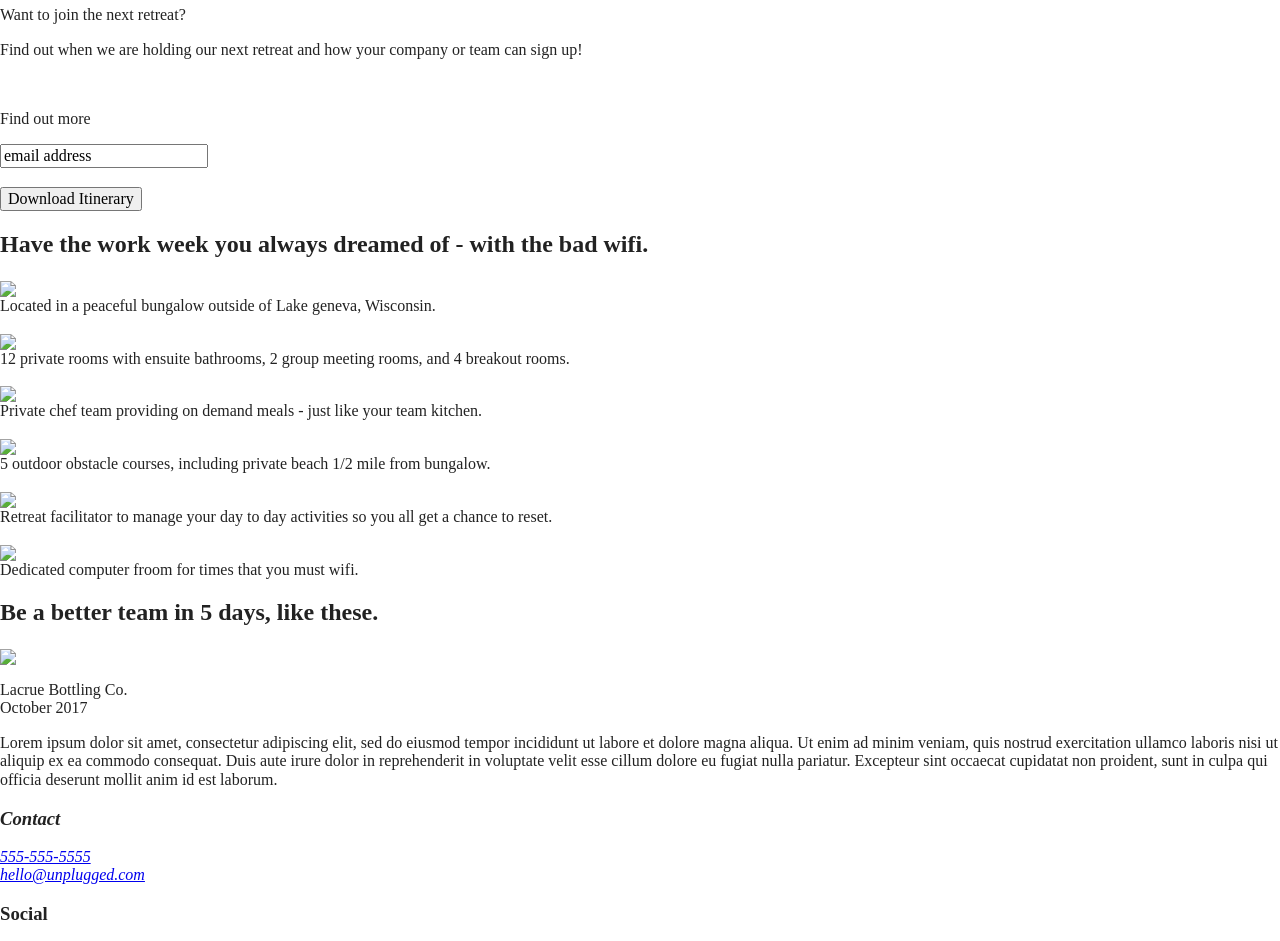
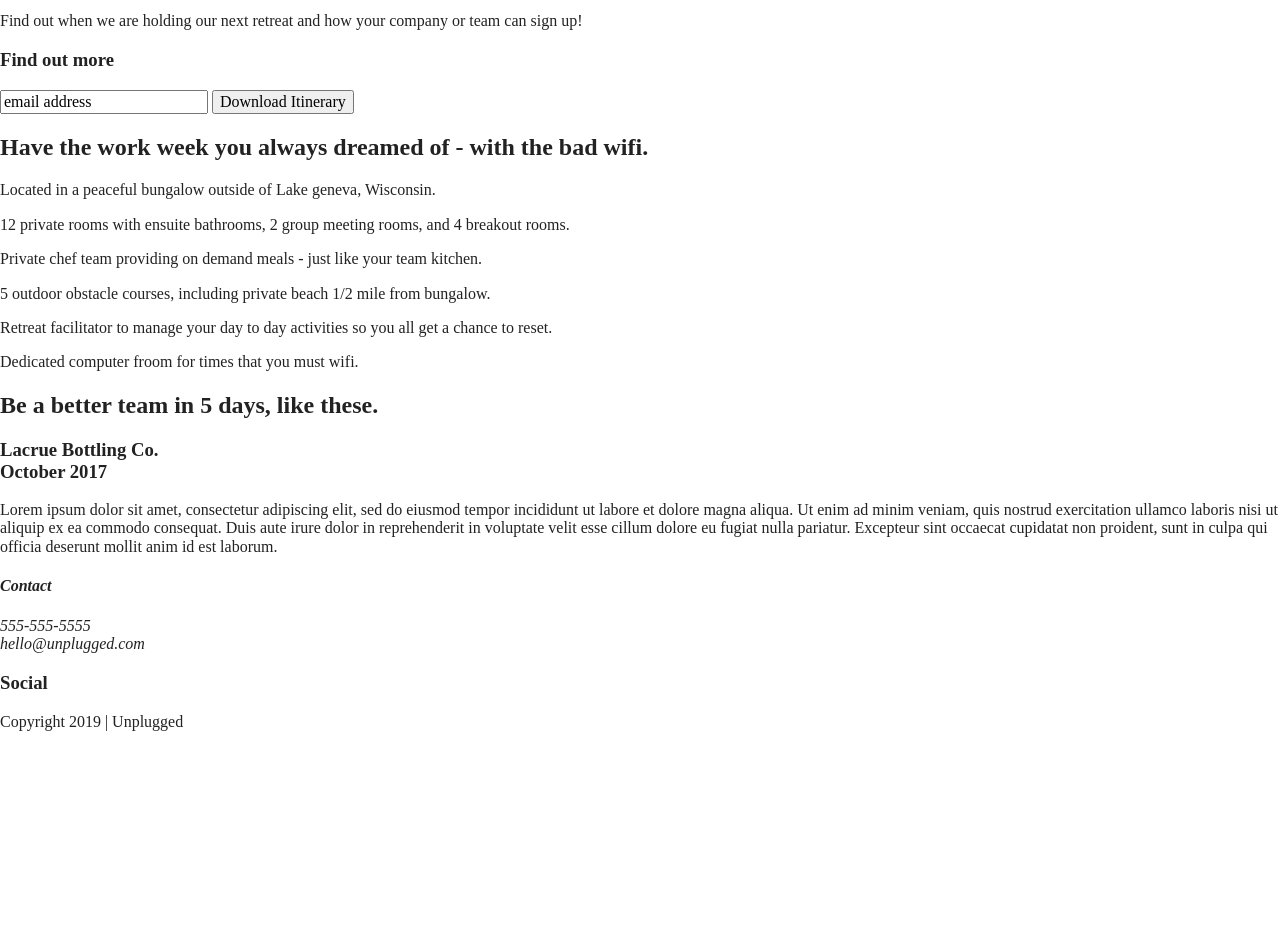
Before and after one commit to jtreloar06/unplugged-retreat-2020, a website built with Parcel: page index.html in a window 1280 px wide. Shown: the part 180-1121 px from the top of the page. After the commit the page ends 927 px from the top, so only its background shows below. Built offline with nearby package versions, Linux system fonts and the light colour scheme.

Commit message:
finished coding homepage HTML and adding class names

```diff
--- a/index.html
+++ b/index.html
@@ -40,46 +40,67 @@
 
   <main>
 
-  <section>
-	<div class="hero-image">
-		<img src="#">
+  <section class="content-wrapper">
+	<div class="hero-area">
 		<h1>Retreat from the desk, return refreshed.</h1>
 	</div>
   </section>
 
   <aside>
-	<div class="signup-form">
-		<p>Want to join the next retreat?</p>
+  <div class="content-wrapper">
+	<div class="form-description">
+		<h3>Want to join the next retreat?</h3>
 		<p>Find out when we are holding our next retreat and how your company or team can sign up!</p>
-		&nbsp;
-		<p>Find out more</p>
-		<input type="text" name="name" value="email address"><br><br>
+	</div>
+	<div class="form">
+		<h3>Find out more</h3>
+		<input type="text" name="name" value="email address">
 		<input type="button" value="Download Itinerary">
 	</div>
+  </div>
   </aside>
 
-  <section>
+  <section class="features">
+	<div class="feature-items">
+		<h2>Have the work week you always dreamed of - with the bad wifi.</h2>
+			<article>
+			<p class="fontawesome-icon"></p>
+			<p>Located in a peaceful bungalow outside of Lake geneva, Wisconsin.</p>
+			</article>
+			<article>
+			<p class="fontawesome-icon"></p>
+			<p>12 private rooms with ensuite bathrooms, 2 group meeting rooms, and 4 breakout rooms.</p>
+			</article>
+			<article>
+			<p class="fontawesome-icon"></p>
+			<p>Private chef team providing on demand meals - just like your team kitchen.</p>
+			</article>
+			<article>
+			<p class="fontawesome-icon"></p>
+			<p>5 outdoor obstacle courses, including private beach 1/2 mile from bungalow.</p>
+			</article>
+			<article>
+			<p class="fontawesome-icon"></p>
+			<p>Retreat facilitator to manage your day to day activities so you all get a chance to reset.</p>
+			</article>
+			<article>
+			<p class="fontawesome-icon"></p>
+			<p>Dedicated computer froom for times that you must wifi.</p>
+			</article>
+		</div>
+	</section>
+	<section class="review">
 	<div class="content-wrapper">
-		<h2>Have the work week you always dreamed of - with the bad wifi.</h2>
-		<div class="info-icons">
-			<p><img src="#"><br>Located in a peaceful bungalow outside of Lake geneva, Wisconsin.</p>
-			<p><img src="#"><br>12 private rooms with ensuite bathrooms, 2 group meeting rooms, and 4 breakout rooms.</p>
-			<p><img src="#"><br>Private chef team providing on demand meals - just like your team kitchen.</p>
-			<p><img src="#"><br>5 outdoor obstacle courses, including private beach 1/2 mile from bungalow.</p>
-			<p><img src="#"><br>Retreat facilitator to manage your day to day activities so you all get a chance to reset.</p>
-			<p><img src="#"><br>Dedicated computer froom for times that you must wifi.</p>
-		</div>
+		<h2>Be a better team in 5 days, like these.</h2>
 	</div>
-	<div class="past-customer">
-		<h2>Be a better team in 5 days, like these.</h2>
-		<img src="#">
-		<p>Lacrue Bottling Co.<br>October 2017</p>
+	<article>
+		<h3>Lacrue Bottling Co.<br>October 2017</h3>
 		<p>Lorem ipsum dolor sit amet, consectetur adipiscing elit, sed do eiusmod tempor incididunt
 		ut labore et dolore magna aliqua. Ut enim ad minim veniam, quis nostrud exercitation ullamco
 		laboris nisi ut aliquip ex ea commodo consequat. Duis aute irure dolor in reprehenderit in
 		voluptate velit esse cillum dolore eu fugiat nulla pariatur. Excepteur sint occaecat cupidatat
 		non proident, sunt in culpa qui officia deserunt mollit anim id est laborum.</p>
-	</div>
+	</article>
   </section>
 
   </main>
@@ -89,15 +110,15 @@
 		<div class="footer-content">
 			<div class="contact">
 				<address>
-					<h3>Contact</h3>
-					<p><a href="tel:555-555-5555">555-555-5555</a><br>
-					<a href="mailto:hello@unplugged.com">hello@unplugged.com</a></p>
+					<h4>Contact</h4>
+					<p>555-555-5555<br>
+					hello@unplugged.com</p>
 				</address>
 			</div>
 			<div class="social">
 				<h3>Social</h3>
 				<div class="social-icons">
-					<p><a href="#" target="_blank"></a></p>
+					<p><a href="https:fb.com" target="_blank"></a></p>
 				</div>
 			</div>
 		</div>
```
